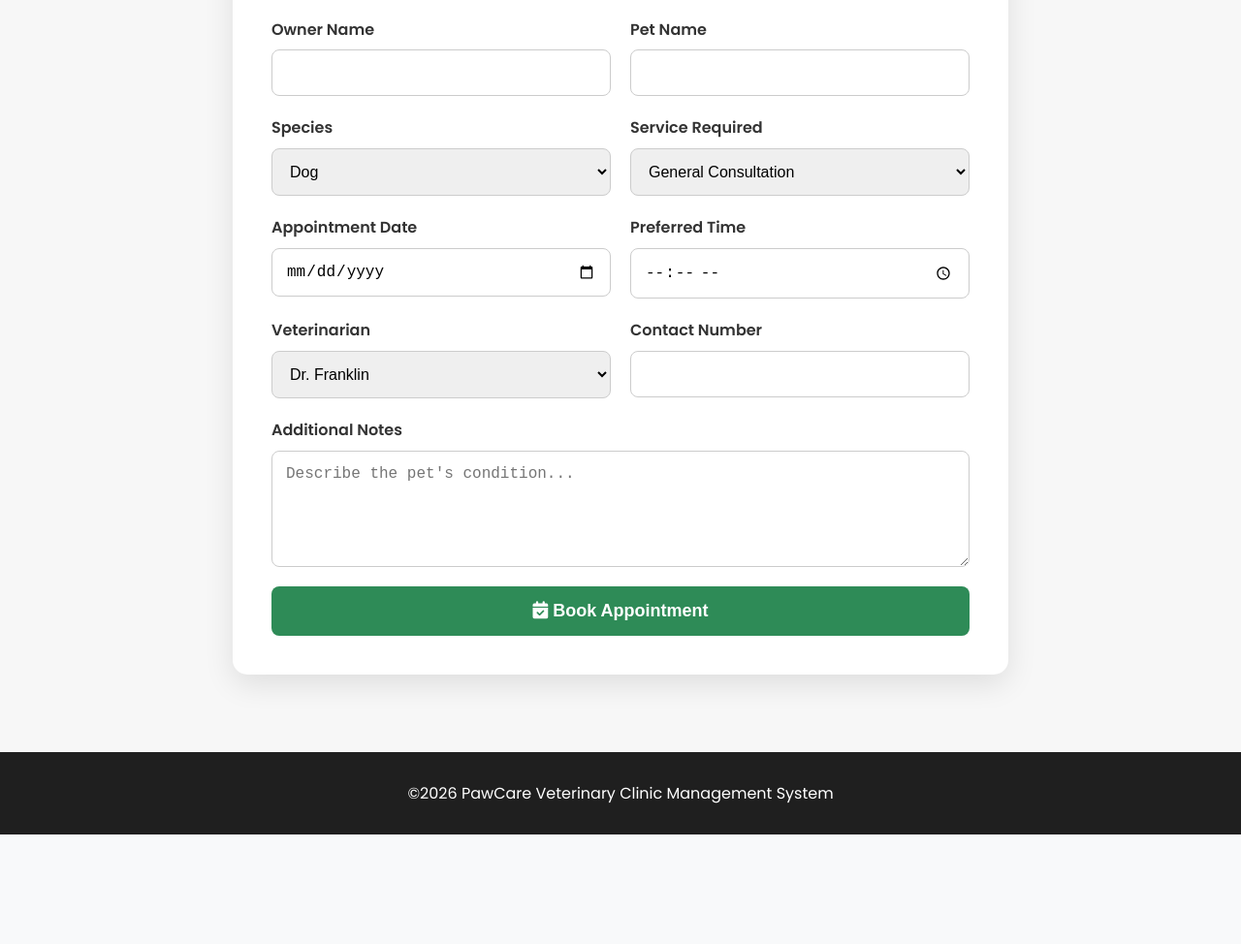
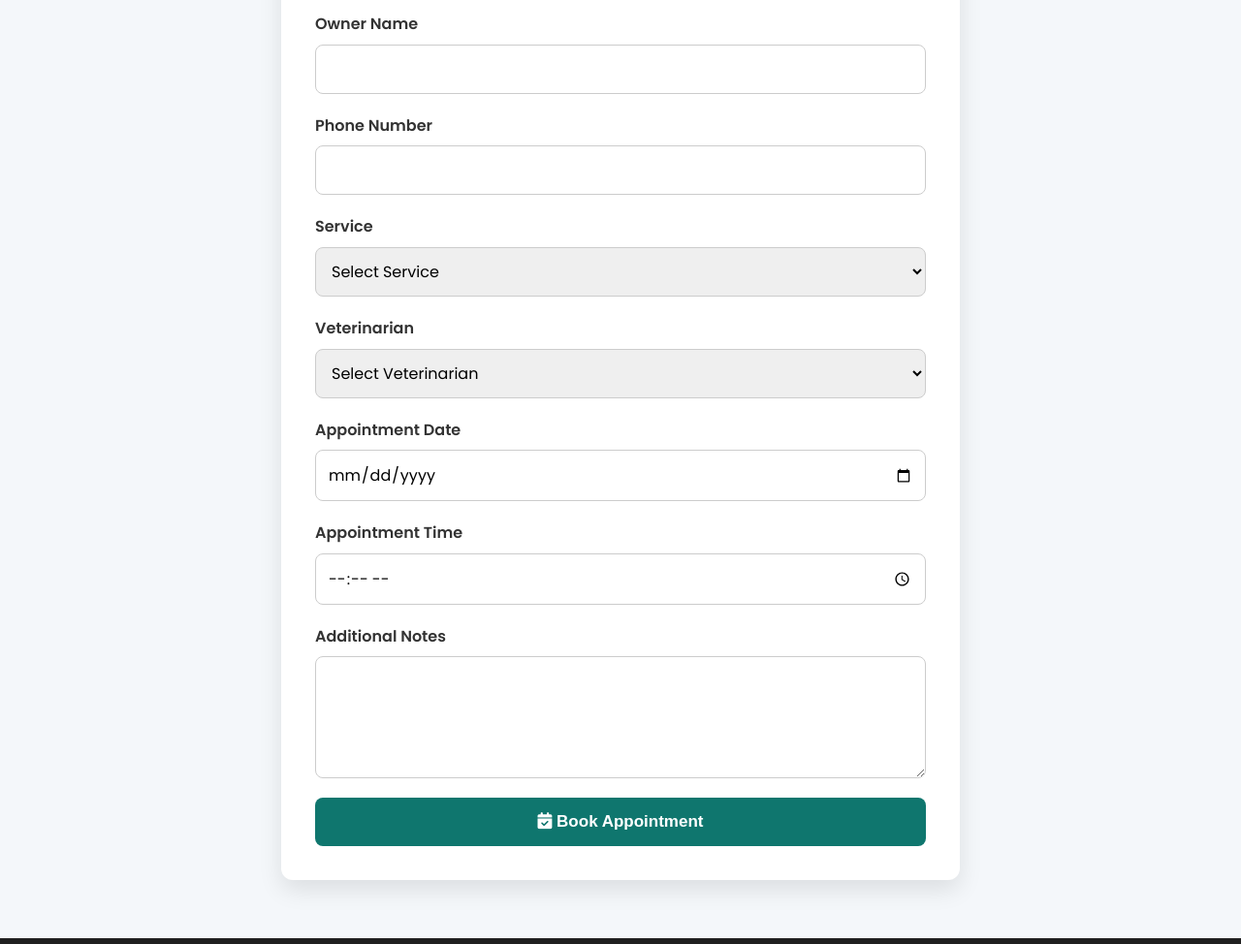
Before and after one commit to mbogofranklin6-prog/Vet-Clinic-Managment-System, a plain HTML site: page appointment.html in a window 1280 px wide. Shown: the part 569-1543 px from the top of the page at 97% size. Before the commit the page ends 1430 px from the top, so only its background shows below. Drawn offline with Linux system fonts and the light colour scheme.

Commit message:
styled the appointment html with the css

```diff
--- a/appointment.html
+++ b/appointment.html
@@ -4,21 +4,28 @@
     <meta charset="UTF-8" />
     <meta name="viewport" content="width=device-width, initial-scale=1.0" />
     <title>Book Appointment | PawCare</title>
+
+    <!-- Google Fonts -->
     <link rel="preconnect" href="https://fonts.googleapis.com" />
     <link rel="preconnect" href="https://fonts.gstatic.com" crossorigin />
-
     <link
       href="https://fonts.googleapis.com/css2?family=Poppins:wght@300;400;500;600;700&display=swap"
       rel="stylesheet"
     />
+
+    <!-- Font Awesome -->
     <link
       rel="stylesheet"
       href="https://cdnjs.cloudflare.com/ajax/libs/font-awesome/6.6.0/css/all.min.css"
     />
+
+    <!-- CSS -->
     <link rel="stylesheet" href="css/styles.css" />
   </head>
 
   <body>
+    <!-- ================= HEADER ================= -->
+
     <header>
       <nav class="navbar">
         <div class="logo">
@@ -31,126 +38,96 @@
           <li><a href="about.html">About</a></li>
           <li><a href="services.html">Services</a></li>
           <li><a href="register.html">Register Pet</a></li>
-          <li><a href="appointment.html" class="active">Appointment</a></li>
+          <li><a href="appointment.html" class="active">Appointments</a></li>
           <li><a href="dashboard.html">Dashboard</a></li>
           <li><a href="contact.html">Contact</a></li>
         </ul>
       </nav>
     </header>
 
+    <!-- ================= PAGE HEADER ================= -->
+
     <section class="page-header">
       <h1>Book an Appointment</h1>
-
-      <p>
-        Schedule a consultation with one of our veterinary doctors. Choose your
-        preferred date and time.
-      </p>
+      <p>Schedule a consultation for your pet in a few easy steps.</p>
     </section>
 
-    <section class="registration">
+    <!-- ================= APPOINTMENT FORM ================= -->
+
+    <section class="appointment">
       <div class="form-container">
-        <h2>Appointment Booking Form</h2>
+        <form id="appointmentForm">
+          <h2>Appointment Details</h2>
 
-        <form id="appointmentForm">
-          <div class="form-row">
           <div class="input-group">
-              <label>Owner Name</label>
-
-              <input type="text" id="owner" required />
+            <label for="petName">Pet Name</label>
+            <input type="text" id="petName" required />
           </div>
 
           <div class="input-group">
-              <label>Pet Name</label>
-
-              <input type="text" id="pet" required />
-            </div>
+            <label for="ownerName">Owner Name</label>
+            <input type="text" id="ownerName" required />
           </div>
 
-          <div class="form-row">
           <div class="input-group">
-              <label>Species</label>
+            <label for="phone">Phone Number</label>
+            <input type="tel" id="phone" required />
+          </div>
 
-              <select id="species">
-                <option>Dog</option>
-                <option>Cat</option>
-                <option>Rabbit</option>
-                <option>Goat</option>
-                <option>Cattle</option>
-                <option>Sheep</option>
-                <option>Horse</option>
-                <option>Other</option>
+          <div class="input-group">
+            <label for="service">Service</label>
+
+            <select id="service" required>
+              <option value="">Select Service</option>
+              <option>Vaccination</option>
+              <option>General Check-up</option>
+              <option>Surgery</option>
+              <option>Dental Care</option>
+              <option>Emergency Care</option>
+              <option>Deworming</option>
             </select>
           </div>
 
           <div class="input-group">
-              <label>Service Required</label>
+            <label for="doctor">Veterinarian</label>
 
-              <select id="service">
-                <option>General Consultation</option>
-                <option>Vaccination</option>
-                <option>Surgery</option>
-                <option>Deworming</option>
-                <option>Treatment</option>
-                <option>Pregnancy Diagnosis</option>
-                <option>Emergency Care</option>
-              </select>
-            </div>
-          </div>
-
-          <div class="form-row">
-            <div class="input-group">
-              <label>Appointment Date</label>
-
-              <input type="date" id="date" required />
-            </div>
-
-            <div class="input-group">
-              <label>Preferred Time</label>
-
-              <input type="time" id="time" required />
-            </div>
-          </div>
-
-          <div class="form-row">
-            <div class="input-group">
-              <label>Veterinarian</label>
-
-              <select id="doctor">
-                <option>Dr. Franklin</option>
+            <select id="doctor" required>
+              <option value="">Select Veterinarian</option>
               <option>Dr. James</option>
-                <option>Dr. Mercy</option>
+              <option>Dr. Sarah</option>
               <option>Dr. Peter</option>
             </select>
           </div>
 
           <div class="input-group">
-              <label>Contact Number</label>
-
-              <input type="tel" id="phone" required />
-            </div>
+            <label for="date">Appointment Date</label>
+            <input type="date" id="date" required />
           </div>
 
           <div class="input-group">
-            <label>Additional Notes</label>
+            <label for="time">Appointment Time</label>
+            <input type="time" id="time" required />
+          </div>
 
-            <textarea
-              id="notes"
-              rows="5"
-              placeholder="Describe the pet's condition..."
-            ></textarea>
+          <div class="input-group">
+            <label for="notes">Additional Notes</label>
+            <textarea id="notes" rows="4"></textarea>
           </div>
 
           <button type="submit" class="btn">
             <i class="fa-solid fa-calendar-check"></i>
-
             Book Appointment
           </button>
         </form>
       </div>
     </section>
 
+    <!-- ================= FOOTER ================= -->
+
     <footer>
-      <p>©2026 PawCare Veterinary Clinic Management System</p>
+      <p>
+        2026 PawCare Veterinary Clinic Management System. All Rights Reserved.
+      </p>
     </footer>
 
     <script src="appointment.js"></script>
--- a/css/styles.css
+++ b/css/styles.css
@@ -550,3 +550,80 @@ td button {
 td button:hover {
   background: #b52b3a;
 }
+.page-header {
+  background: #0f766e;
+  color: white;
+  text-align: center;
+  padding: 60px 20px;
+}
+
+.page-header h1 {
+  font-size: 2.3rem;
+  margin-bottom: 10px;
+}
+
+.page-header p {
+  font-size: 1rem;
+}
+
+/* ================= APPOINTMENT ================= */
+
+.appointment {
+  padding: 60px 20px;
+  background: #f4f7fa;
+}
+
+.form-container {
+  max-width: 700px;
+  margin: auto;
+  background: white;
+  padding: 35px;
+  border-radius: 12px;
+  box-shadow: 0 10px 25px rgba(0, 0, 0, 0.1);
+}
+
+.form-container h2 {
+  text-align: center;
+  margin-bottom: 30px;
+}
+
+.input-group {
+  display: flex;
+  flex-direction: column;
+  margin-bottom: 20px;
+}
+
+.input-group label {
+  font-weight: 600;
+  margin-bottom: 8px;
+}
+
+.input-group input,
+.input-group select,
+.input-group textarea {
+  padding: 12px;
+  border: 1px solid #ccc;
+  border-radius: 8px;
+  font-size: 16px;
+  font-family: inherit;
+}
+
+.input-group textarea {
+  resize: vertical;
+}
+
+.btn {
+  width: 100%;
+  padding: 15px;
+  border: none;
+  border-radius: 8px;
+  background: #0f766e;
+  color: white;
+  font-size: 17px;
+  cursor: pointer;
+  transition: 0.3s;
+}
+
+.btn:hover {
+  background: #115e59;
+}
```
Also changed, not shown: index.html (+2 -2 lines). Lines whose indentation alone changed are shown as unchanged.
